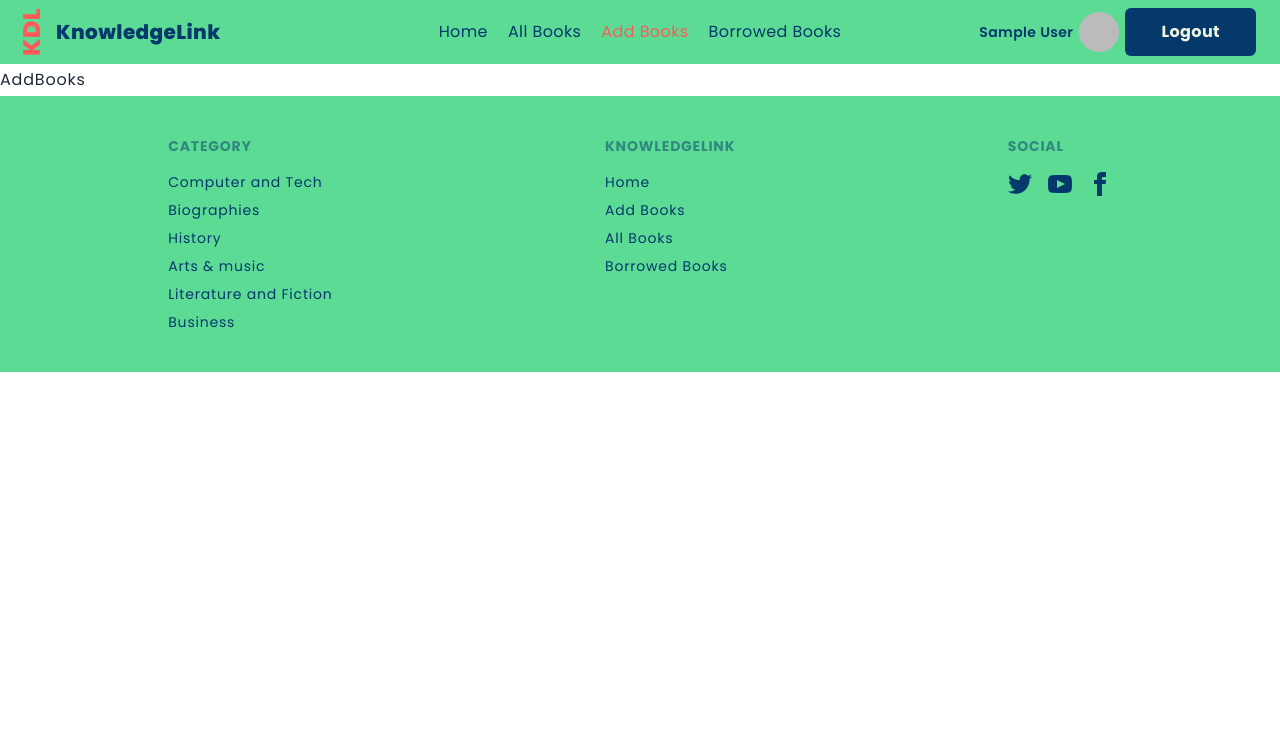
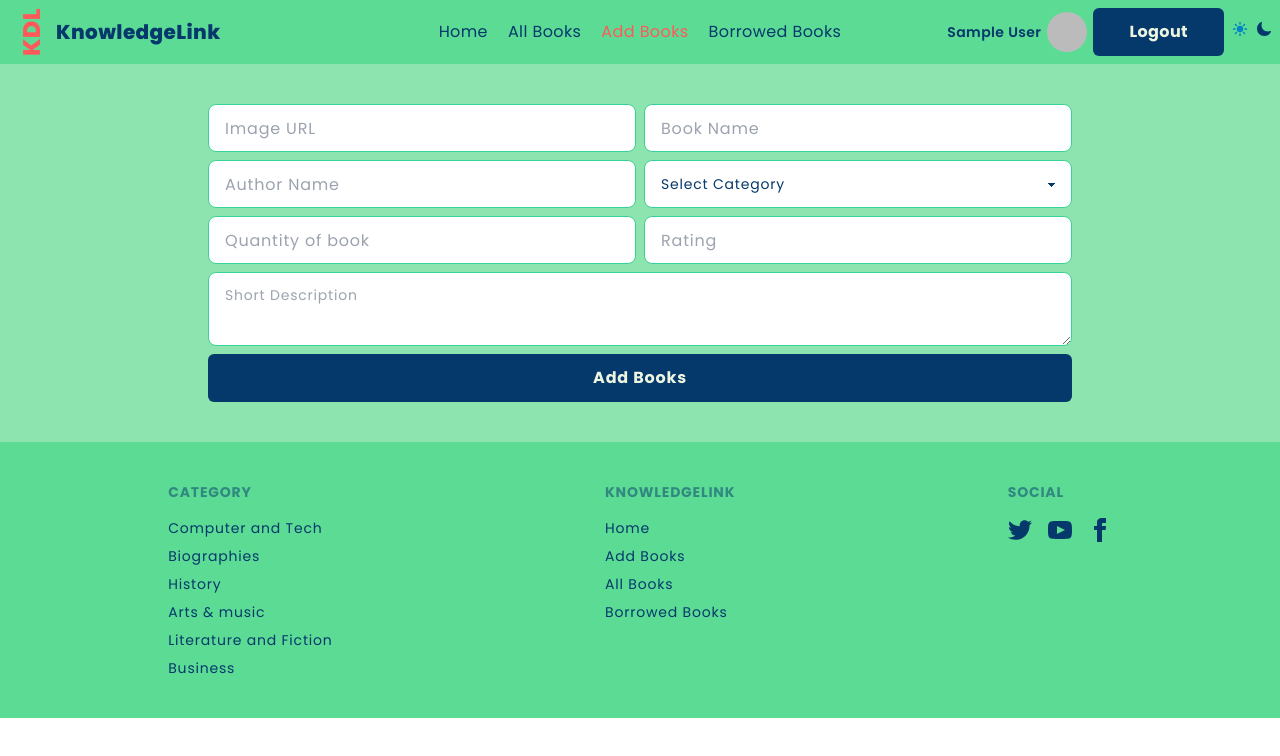
Before and after one commit to Showrov-CoU/Knowledge-Link-with-JWT, a React (Vite) app: page /AddBooks in a window 1280 px wide. Shown: the top 756 px of the page. Built offline with nearby package versions, Linux system fonts and the light colour scheme; no server answers; sample sign-in values are in the browser's storage.

Commit message:
added Add books page

```diff
--- a/src/Pages/AddBooks/AddBooks.jsx
+++ b/src/Pages/AddBooks/AddBooks.jsx
@@ -1,5 +1,133 @@
+// import Swal from "sweetalert2";
+
+import Swal from "sweetalert2";
+
 const AddBooks = () => {
-  return <div>AddBooks</div>;
+  const handleAddBooks = (e) => {
+    e.preventDefault();
+    const form = e.target;
+    const image = form.photo.value;
+    const name = form.name.value;
+    const author = form.author.value;
+    const category = form.category.value;
+    const quantity = form.quantity.value;
+    const rating = form.rating.value;
+    const description = form.desc.value;
+
+    const newBook = {
+      image,
+      name,
+      author,
+      category,
+      quantity,
+      rating,
+      description,
+    };
+    // console.log(newBook);
+    fetch("http://localhost:3000/addbooks", {
+      method: "POST",
+      headers: {
+        "content-type": "application/json",
+      },
+      body: JSON.stringify(newBook),
+    })
+      .then((res) => res.json())
+      .then((data) => {
+        console.log(data);
+        if (data.insertedId) {
+          Swal.fire({
+            title: "Book added successfully...!",
+            showClass: {
+              popup: "animate__animated animate__fadeInDown",
+            },
+            hideClass: {
+              popup: "animate__animated animate__fadeOutUp",
+            },
+          }).then((result) => {
+            if (result.isConfirmed) {
+              form.reset();
+            }
+          });
+        } else {
+          Swal.fire({
+            title: "Something is wrong! Please try again",
+            showClass: {
+              popup: "animate__animated animate__fadeInDown",
+            },
+            hideClass: {
+              popup: "animate__animated animate__fadeOutUp",
+            },
+          });
+        }
+      });
+  };
+  return (
+    <div className="space-y-2 py-10 bg-ltBgSecondary dark:bg-dkBgSecondary">
+      <form onSubmit={handleAddBooks} className="px-[5%] md:px-32 lg:px-52  ">
+        <div className="grid grid-cols-2 gap-2">
+          <input
+            required
+            type="text"
+            name="photo"
+            placeholder="Image URL"
+            className="input input-bordered input-success w-full block text-ltBlueDeep"
+          />
+          <input
+            required
+            type="text"
+            placeholder="Book Name"
+            name="name"
+            className="input input-bordered input-success w-full block text-ltBlueDeep"
+          />
+          <input
+            required
+            type="text"
+            placeholder="Author Name"
+            name="author"
+            className="input input-bordered input-success w-full block text-ltBlueDeep"
+          />
+          <select
+            required
+            name="category"
+            className="select select-success w-full block text-ltBlueDeep"
+          >
+            <option value="0">Select Category</option>
+            <option value="Computer and Tech">Computer and Tech</option>
+            <option value="Business">Business</option>
+            <option value="History">History</option>
+            <option value="Boigraphies">Boigraphies</option>
+            <option value="Arts & Music">Arts & Music</option>
+            <option value="Literature and Fiction">
+              Literature and Fiction
+            </option>
+          </select>
+          <input
+            required
+            type="text"
+            name="quantity"
+            placeholder="Quantity of book"
+            className="input input-bordered input-success w-full block text-brandPrimary"
+          />
+          <input
+            required
+            type="text"
+            name="rating"
+            placeholder="Rating"
+            className="input input-bordered input-success w-full block text-ltBlueDeep"
+          />
+        </div>
+        <div className="space-y-2 pt-2">
+          <textarea
+            required
+            name="desc"
+            className="textarea textarea-success block w-full text-ltBlueDeep"
+            placeholder="Short Description"
+          ></textarea>
+          <button className="btnlt w-full">Add Books</button>
+        </div>
+      </form>
+    </div>
+  );
 };
 
 export default AddBooks;
```
